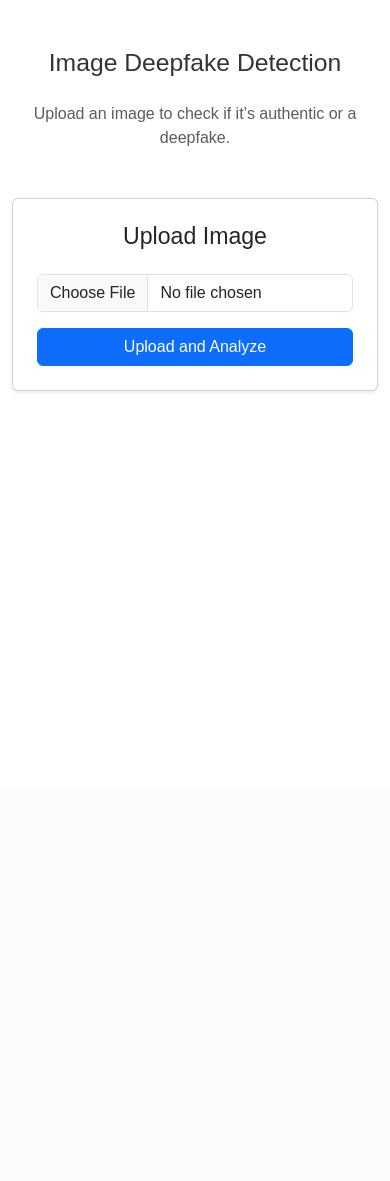
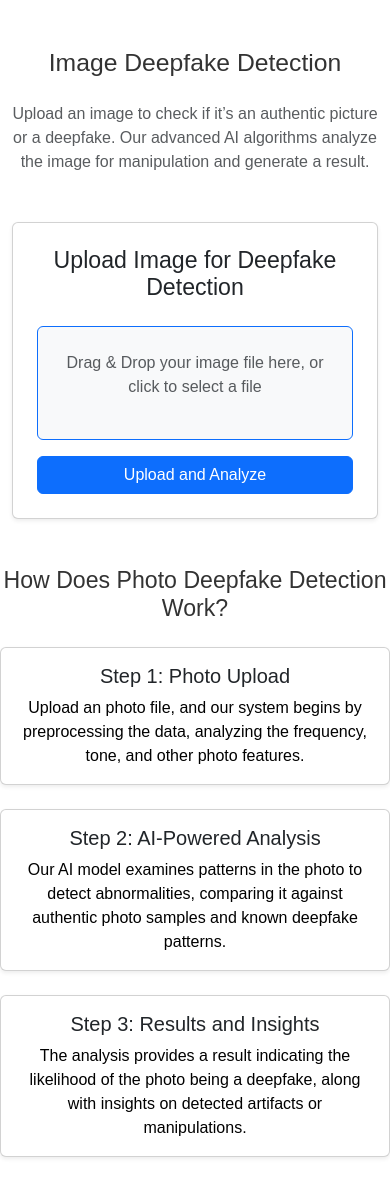
Before and after one commit to Omkar-A-Waikar/Deepface-Deepfake-Detection-System, a Django app: page /photo-deepfake/ in a window 390 px wide. Shown: the part 56-1237 px from the top of the page. Before the commit the page ends 447 px from the top, so only its background shows below. Run offline with Django 5.2, Linux system fonts and the light colour scheme.

Commit message:
Update photo_deepfake.html

```diff
--- a/UI/templates/home/photo_deepfake.html
+++ b/UI/templates/home/photo_deepfake.html
@@ -6,15 +6,25 @@
 <div class="container my-5">
     <h2 class="text-center mb-4">Image Deepfake Detection</h2>
     <p class="text-center text-muted mb-5">
-        Upload an image to check if it’s authentic or a deepfake.
+    Upload an image to check if it’s an authentic picture or a deepfake. Our advanced AI algorithms analyze the image for manipulation and generate a result.
     </p>
 
-    <!-- Upload Section -->
+    <!-- Drag-and-Drop Upload Section -->
     <div id="upload-section" class="card shadow-sm p-4 mb-5" style="max-width: 600px; margin: 0 auto;">
-        <h3 class="text-center mb-4">Upload Image</h3>
+        <h3 class="text-center mb-4">Upload Image for Deepfake Detection</h3>
         <form id="image-form">
-            <input type="file" id="image-file" name="image_file" accept=".jpg, .jpeg, .png" class="form-control mb-3" required>
-            <button type="button" class="btn btn-primary w-100" id="analyze-image-btn">Upload and Analyze</button>
+            {% csrf_token %}
+
+            <!-- Drag and Drop Area -->
+            <div id="drop-area" class="border border-primary rounded p-4 text-center"
+                 style="position: relative; background-color: #f8f9fa;">
+                <p class="text-muted">Drag & Drop your image file here, or click to select a file</p>
+                <input type="file" id="image-file" name="image_file" accept=".jpg, .jpeg, .png" required
+                       class="form-control-file d-none">
+            </div>
+
+            <!-- Analyze Button -->
+            <button type="button" id="analyze-image-btn" class="btn btn-primary w-100 mt-3">Upload and Analyze</button>
         </form>
     </div>
 
@@ -31,7 +41,73 @@
     </div>
 </div>
 
+<!-- How It Works Section -->
+    <section class="how-it-works mt-5">
+        <h3 class="text-center mb-4">How Does Photo Deepfake Detection Work?</h3>
+
+        <div class="row">
+            <div class="col-md-4 text-center mb-4">
+                <div class="card shadow-sm p-3 h-100">
+                    <h5 class="card-title">Step 1: Photo Upload</h5>
+                    <p class="card-text">
+                        Upload an photo file, and our system begins by preprocessing the data, analyzing the frequency, tone, and other photo features.
+                    </p>
+                </div>
+            </div>
+            <div class="col-md-4 text-center mb-4">
+                <div class="card shadow-sm p-3 h-100">
+                    <h5 class="card-title">Step 2: AI-Powered Analysis</h5>
+                    <p class="card-text">
+                        Our AI model examines patterns in the photo to detect abnormalities, comparing it against authentic photo samples and known deepfake patterns.
+                    </p>
+                </div>
+            </div>
+            <div class="col-md-4 text-center mb-4">
+                <div class="card shadow-sm p-3 h-100">
+                    <h5 class="card-title">Step 3: Results and Insights</h5>
+                    <p class="card-text">
+                        The analysis provides a result indicating the likelihood of the photo being a deepfake, along with insights on detected artifacts or manipulations.
+                    </p>
+                </div>
+            </div>
+        </div>
+    </section>
+
 <script>
+    // Drag-and-drop functionality
+    const dropArea = document.getElementById('drop-area');
+    const fileInput = document.getElementById('image-file');
+
+    // Highlight drop area
+    dropArea.addEventListener('dragover', (e) => {
+        e.preventDefault();
+        dropArea.classList.add('bg-light');
+        dropArea.classList.add('border-success');
+    });
+
+    dropArea.addEventListener('dragleave', () => {
+        dropArea.classList.remove('bg-light');
+        dropArea.classList.remove('border-success');
+    });
+
+    // Handle dropped files
+    dropArea.addEventListener('drop', (e) => {
+        e.preventDefault();
+        dropArea.classList.remove('bg-light');
+        dropArea.classList.remove('border-success');
+
+        const files = e.dataTransfer.files;
+        if (files.length > 0) {
+            fileInput.files = files; // Assign the dropped file to the file input
+        }
+    });
+
+    // Open file input dialog
+    dropArea.addEventListener('click', () => {
+        fileInput.click();
+    });
+
+    // Analyze button functionality
     document.getElementById('analyze-image-btn').addEventListener('click', function () {
         const fileInput = document.getElementById('image-file');
         const analysisSection = document.getElementById('analysis-section');
@@ -59,7 +135,7 @@
                 analysisSection.style.display = 'none';
                 resultSection.style.display = 'block';
 
-                if (fileName.includes('fake')) {
+                if (fileName.includes('toby')) {
                     resultText.textContent = 'Result: Deepfake Detected!';
                     confidenceText.textContent = 'Confidence: ' + (70 + Math.random() * 10).toFixed(2) + '%';
                     resultSection.style.backgroundColor = 'red';
```
